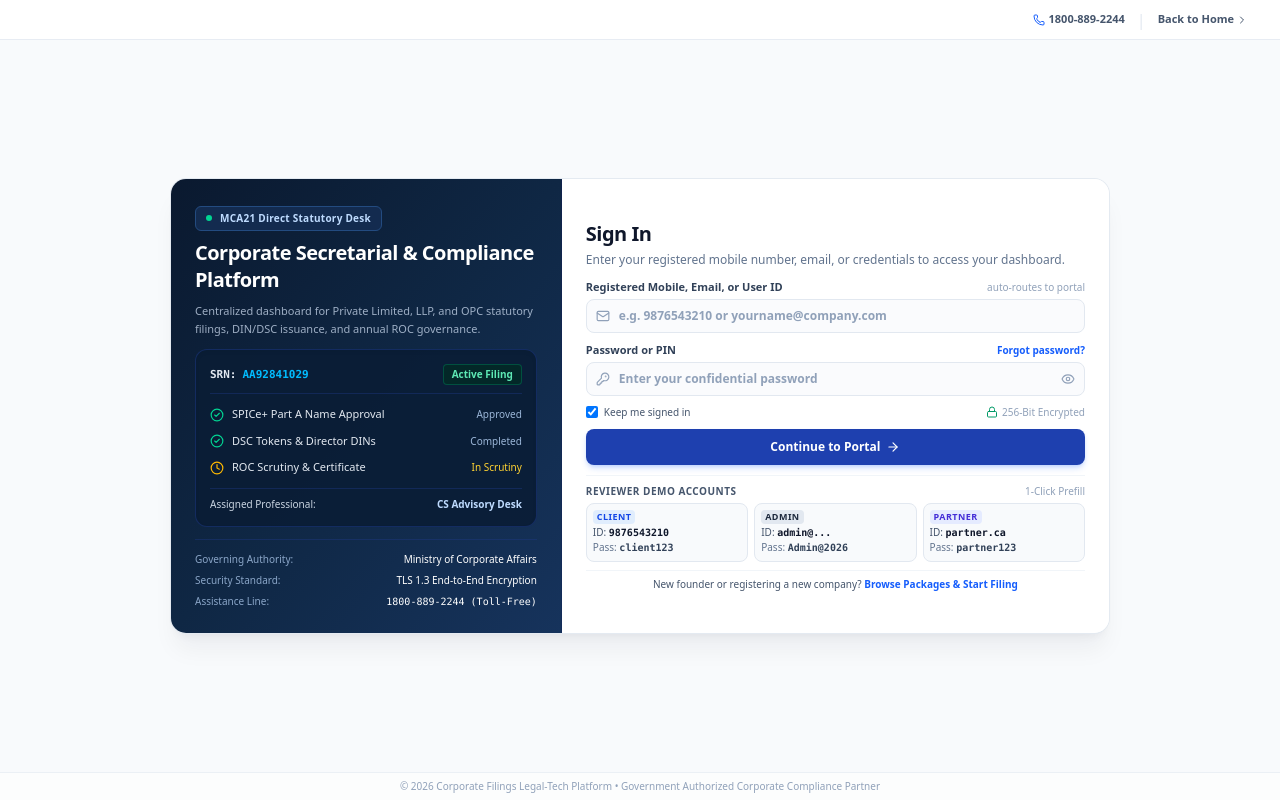
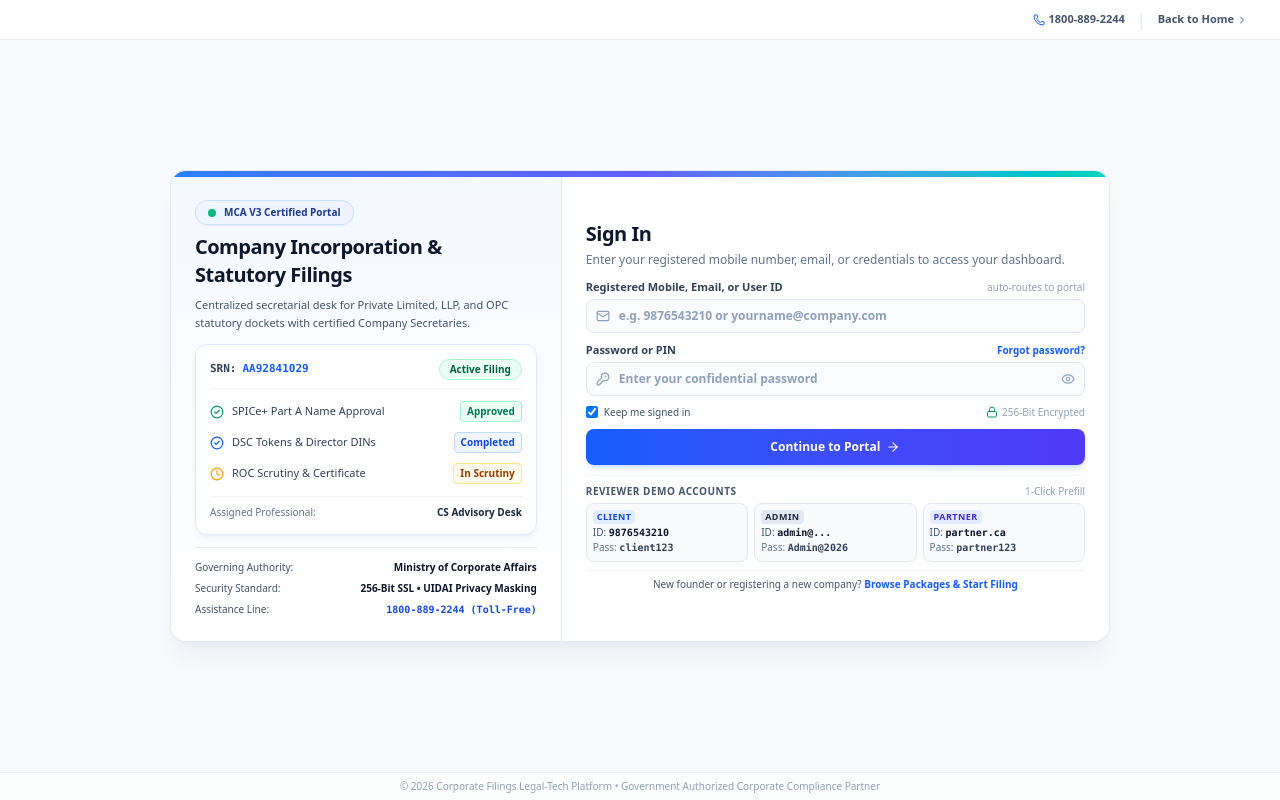
Before and after one commit to kusuummm/business_registration, a Next.js app: page /login in a window 1280 px wide. Built offline with nearby package versions, Linux system fonts and the light colour scheme.

Commit message:
style(login): harmoniously match left panel and accents with website theme

```diff
--- a/src/app/login/page.tsx
+++ b/src/app/login/page.tsx
@@ -208,86 +208,95 @@ export default function LoginPage() {
 
       {/* Main Container: Exact-fit, perfectly centered in remaining viewport */}
       <main className="flex-1 flex items-center justify-center p-2 sm:p-3 md:p-4 min-h-0 overflow-hidden relative z-10">
-        <div className="w-full max-w-sm sm:max-w-md md:max-w-4xl lg:max-w-[940px] rounded-2xl border border-slate-200/90 shadow-xl shadow-slate-900/5 bg-white overflow-hidden grid grid-cols-1 md:grid-cols-12 max-h-full">
+        <div className="w-full max-w-sm sm:max-w-md md:max-w-4xl lg:max-w-[940px] rounded-2xl border border-slate-200/90 shadow-xl shadow-blue-900/5 bg-white overflow-hidden grid grid-cols-1 md:grid-cols-12 max-h-full relative">
 
-          {/* Left Column: Authentic Executive Secretarial & Filing Showcase (Royal Blue & Deep Navy) */}
-          <div className="md:col-span-5 bg-gradient-to-br from-[#0A192F] via-[#0F2744] to-[#16335C] p-5 lg:p-6 text-white flex flex-col justify-between border-r border-[#1E3A8A]/30 relative hidden md:flex">
+          {/* Top Colorful Accent Stripe (Matches Website Theme) */}
+          <div className="absolute top-0 left-0 right-0 h-1.5 bg-gradient-to-r from-blue-500 via-indigo-500 to-teal-400 z-20" />
+
+          {/* Left Column: Authentic Executive Secretarial & Filing Showcase (Matches Website Light Theme) */}
+          <div className="md:col-span-5 bg-gradient-to-b from-blue-50/70 via-indigo-50/30 to-white p-5 lg:p-6 text-slate-800 flex flex-col justify-between border-r border-blue-100 relative hidden md:flex">
 
             {/* Top Header & Official Context */}
-            <div className="space-y-2">
-              <div className="inline-flex items-center gap-2 px-2.5 py-1 rounded-md bg-[#132B4F] border border-[#234B80] text-blue-200 text-[10px] font-semibold tracking-wide">
-                <span className="w-1.5 h-1.5 rounded-full bg-emerald-400" />
-                <span>MCA21 Direct Statutory Desk</span>
+            <div className="space-y-2 pt-1">
+              <div className="inline-flex items-center gap-2 px-3 py-1 rounded-full bg-gradient-to-r from-blue-50 to-indigo-50 border border-blue-200/80 text-blue-900 text-[10px] font-semibold shadow-xs">
+                <span className="w-2 h-2 rounded-full bg-emerald-500 inline-block animate-pulse" />
+                <span>MCA V3 Certified Portal</span>
               </div>
 
-              <h2 className="text-lg lg:text-xl font-extrabold text-white tracking-tight leading-snug">
-                Corporate Secretarial & Compliance Platform
+              <h2 className="text-lg lg:text-xl font-black text-slate-900 tracking-tight leading-snug">
+                Company Incorporation & Statutory Filings
               </h2>
 
-              <p className="text-[11px] text-blue-100/70 leading-relaxed">
-                Centralized dashboard for Private Limited, LLP, and OPC statutory filings, DIN/DSC issuance, and annual ROC governance.
+              <p className="text-[11px] text-slate-600 leading-relaxed">
+                Centralized secretarial desk for Private Limited, LLP, and OPC statutory dockets with certified Company Secretaries.
               </p>
             </div>
 
-            {/* Middle: Filing Lifecycle Tracker (Authentic Product UI Preview) */}
+            {/* Middle: Filing Lifecycle Tracker (Matches Website Consultation Card) */}
             <div className="my-auto py-3">
-              <div className="rounded-xl border border-[#1E3A8A]/50 bg-[#0A1D36]/90 p-3.5 space-y-3 shadow-inner">
-                <div className="flex items-center justify-between text-[11px] pb-2 border-b border-[#1E3A8A]/40">
-                  <div className="flex items-center gap-1.5 font-mono text-slate-200 font-semibold">
+              <div className="rounded-xl border border-blue-100 bg-white p-3.5 space-y-3 shadow-md shadow-blue-900/5">
+                <div className="flex items-center justify-between text-[11px] pb-2 border-b border-slate-100">
+                  <div className="flex items-center gap-1.5 font-mono text-slate-700 font-bold">
                     <span>SRN:</span>
-                    <span className="text-sky-400 font-bold">AA92841029</span>
+                    <span className="text-blue-600 font-bold">AA92841029</span>
                   </div>
-                  <span className="text-[10px] font-semibold text-emerald-300 bg-emerald-950/70 border border-emerald-700/50 px-2 py-0.5 rounded">
+                  <span className="text-[10px] font-bold text-emerald-800 bg-emerald-50 border border-emerald-200 px-2.5 py-0.5 rounded-full">
                     Active Filing
                   </span>
                 </div>
 
                 <div className="space-y-2.5 text-[11px]">
                   <div className="flex items-center justify-between">
-                    <span className="flex items-center gap-2 text-slate-200">
-                      <CheckCircle2 className="w-3.5 h-3.5 text-emerald-400 shrink-0" />
+                    <span className="flex items-center gap-2 text-slate-700 font-medium">
+                      <CheckCircle2 className="w-3.5 h-3.5 text-emerald-600 shrink-0" />
                       <span>SPICe+ Part A Name Approval</span>
                     </span>
-                    <span className="text-[10px] text-blue-200/80 font-medium">Approved</span>
+                    <span className="text-[10px] font-semibold text-emerald-700 bg-emerald-50 border border-emerald-200 px-1.5 py-0.5 rounded">
+                      Approved
+                    </span>
                   </div>
 
                   <div className="flex items-center justify-between">
-                    <span className="flex items-center gap-2 text-slate-200">
-                      <CheckCircle2 className="w-3.5 h-3.5 text-emerald-400 shrink-0" />
+                    <span className="flex items-center gap-2 text-slate-700 font-medium">
+                      <CheckCircle2 className="w-3.5 h-3.5 text-blue-600 shrink-0" />
                       <span>DSC Tokens & Director DINs</span>
                     </span>
-                    <span className="text-[10px] text-blue-200/80 font-medium">Completed</span>
+                    <span className="text-[10px] font-semibold text-blue-700 bg-blue-50 border border-blue-200 px-1.5 py-0.5 rounded">
+                      Completed
+                    </span>
                   </div>
 
                   <div className="flex items-center justify-between">
-                    <span className="flex items-center gap-2 text-slate-200">
-                      <Clock className="w-3.5 h-3.5 text-amber-400 shrink-0" />
+                    <span className="flex items-center gap-2 text-slate-700 font-medium">
+                      <Clock className="w-3.5 h-3.5 text-amber-500 shrink-0" />
                       <span>ROC Scrutiny & Certificate</span>
                     </span>
-                    <span className="text-[10px] text-amber-300 font-medium">In Scrutiny</span>
+                    <span className="text-[10px] font-semibold text-amber-800 bg-amber-50 border border-amber-200 px-1.5 py-0.5 rounded">
+                      In Scrutiny
+                    </span>
                   </div>
                 </div>
 
-                <div className="pt-2 border-t border-[#1E3A8A]/40 flex items-center justify-between text-[10px] text-slate-300">
+                <div className="pt-2 border-t border-slate-100 flex items-center justify-between text-[10px] text-slate-500">
                   <span>Assigned Professional:</span>
-                  <span className="font-semibold text-blue-200">CS Advisory Desk</span>
+                  <span className="font-bold text-slate-800">CS Advisory Desk</span>
                 </div>
               </div>
             </div>
 
             {/* Bottom Institutional Trust Notes */}
-            <div className="pt-3 border-t border-[#1E3A8A]/40 space-y-1.5 text-[10px] text-blue-200/70">
+            <div className="pt-3 border-t border-slate-200/80 space-y-1.5 text-[10px] text-slate-600">
               <div className="flex items-center justify-between">
                 <span>Governing Authority:</span>
-                <span className="text-white font-medium">Ministry of Corporate Affairs</span>
+                <span className="text-slate-900 font-semibold">Ministry of Corporate Affairs</span>
               </div>
               <div className="flex items-center justify-between">
                 <span>Security Standard:</span>
-                <span className="text-white font-medium">TLS 1.3 End-to-End Encryption</span>
+                <span className="text-slate-900 font-semibold">256-Bit SSL • UIDAI Privacy Masking</span>
               </div>
               <div className="flex items-center justify-between">
                 <span>Assistance Line:</span>
-                <span className="text-white font-mono">1800-889-2244 (Toll-Free)</span>
+                <span className="text-blue-700 font-bold font-mono">1800-889-2244 (Toll-Free)</span>
               </div>
             </div>
           </div>
@@ -417,11 +426,11 @@ export default function LoginPage() {
                 </span>
               </div>
 
-              {/* Clean Professional Solid Button */}
+              {/* Primary Action Button (Matches Website Theme) */}
               <button
                 type="submit"
                 disabled={isLoading}
-                className="w-full py-2.5 px-4 bg-[#1E40AF] hover:bg-[#1D4ED8] active:bg-[#172554] text-white rounded-lg font-bold text-xs shadow-md shadow-blue-600/20 transition-all duration-150 flex items-center justify-center gap-1.5 cursor-pointer disabled:opacity-50"
+                className="w-full py-2.5 px-4 bg-gradient-to-r from-blue-600 to-indigo-600 hover:from-blue-700 hover:to-indigo-700 active:scale-[0.99] text-white rounded-lg font-bold text-xs shadow-md shadow-blue-500/20 transition-all duration-150 flex items-center justify-center gap-1.5 cursor-pointer disabled:opacity-50"
               >
                 {isLoading ? (
                   <span>Authenticating...</span>
```
